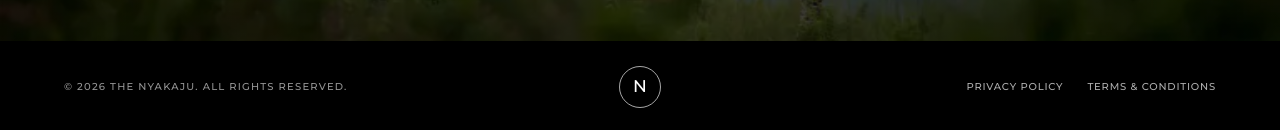
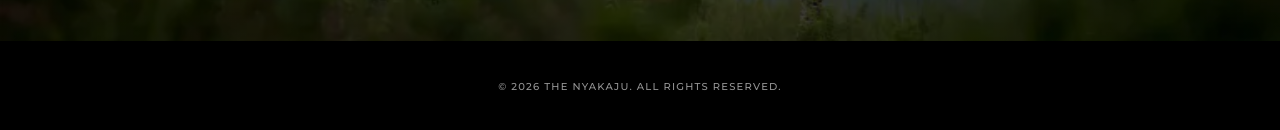
Before and after one commit to daniel-007-sketch/nyakaju, a Next.js app: page / in a window 1280 px wide. Shown: the part 3671-3801 px from the top of the page. Built offline with nearby package versions, Linux system fonts and the light colour scheme; no server answers.

Commit message:
Refactor copyrightBar layout and remove unused legal links for improved clarity

```diff
--- a/src/components/SiteFooter.module.css
+++ b/src/components/SiteFooter.module.css
@@ -173,13 +173,13 @@
 }
 
 .copyrightBar {
-  display: grid;
-  grid-template-columns: 1fr auto 1fr;
+  display: flex;
   align-items: center;
-  gap: 32px;
+  justify-content: center;
   min-height: 92px;
   padding: 20px max(64px, calc((100% - 1312px) / 2));
   background: #000;
+  text-align: center;
 }
 
 .copyrightBar p {
@@ -190,40 +190,6 @@
   letter-spacing: 0.12em;
   line-height: 1.5;
   text-transform: uppercase;
-}
-
-.mark {
-  display: grid;
-  width: 42px;
-  height: 42px;
-  place-items: center;
-  color: #fff;
-  border: 1px solid rgba(255, 255, 255, 0.65);
-  border-radius: 50%;
-  font-size: 17px;
-  font-weight: 500;
-  text-decoration: none;
-}
-
-.legalLinks {
-  display: flex;
-  justify-content: flex-end;
-  gap: 24px;
-}
-
-.legalLinks a {
-  color: rgba(255, 255, 255, 0.68);
-  font-size: 10px;
-  font-weight: 500;
-  letter-spacing: 0.08em;
-  text-decoration: none;
-  text-transform: uppercase;
-  transition: color 180ms ease;
-}
-
-.legalLinks a:hover,
-.legalLinks a:focus-visible {
-  color: #fff;
 }
 
 @media (max-width: 767px) {
@@ -266,28 +232,13 @@
   }
 
   .copyrightBar {
-    display: flex;
-    flex-direction: column;
-    gap: 20px;
     padding: 32px 20px;
-    text-align: center;
-  }
-
-  .mark {
-    order: -1;
-  }
-
-  .legalLinks {
-    flex-wrap: wrap;
-    justify-content: center;
-    gap: 12px 20px;
   }
 }
 
 @media (prefers-reduced-motion: reduce) {
   .socialLinks a,
-  .contactLinks a,
-  .legalLinks a {
+  .contactLinks a {
     transition: none;
   }
 }
--- a/src/components/SiteFooter.tsx
+++ b/src/components/SiteFooter.tsx
@@ -1,5 +1,4 @@
 import Image from "next/image";
-import Link from "next/link";
 import styles from "./SiteFooter.module.css";
 
 function InstagramIcon() {
@@ -78,11 +77,6 @@ export function SiteFooter() {
 
       <div className={styles.copyrightBar}>
         <p>© 2026 The Nyakaju. All rights reserved.</p>
-        <Link className={styles.mark} href="/" aria-label="The Nyakaju home">N</Link>
-        <nav className={styles.legalLinks} aria-label="Legal">
-          <a href="#privacy">Privacy Policy</a>
-          <a href="#terms">Terms &amp; Conditions</a>
-        </nav>
       </div>
     </footer>
   );
```
